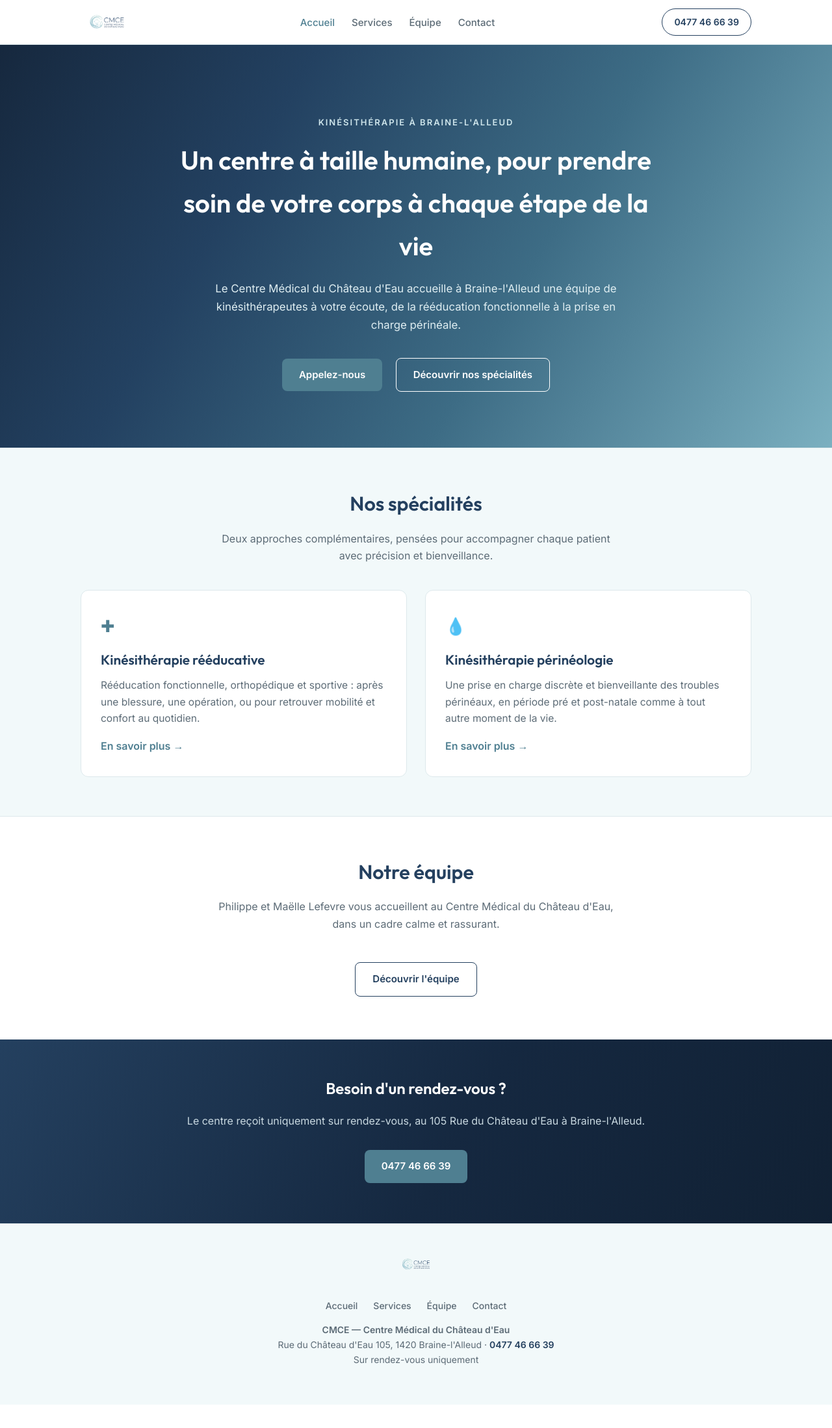
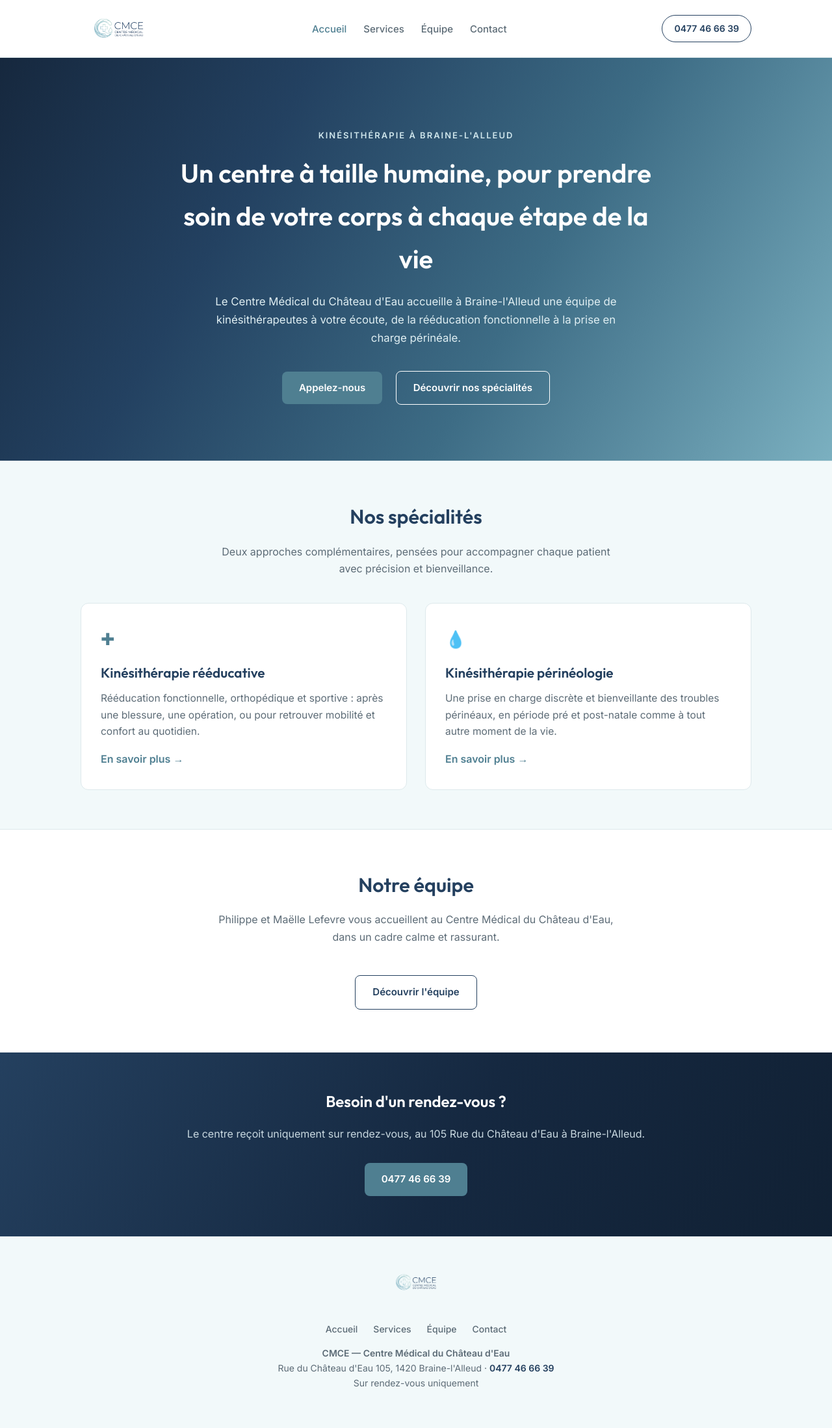
Before and after one commit to Bud-90/cmce, a plain HTML site: page index.html in a window 1280 px wide. Shown: the whole page at 65% size. Before the commit the page ends 2162 px from the top, so only its background shows below. Drawn offline with Linux system fonts and the light colour scheme.

Commit message:
Agrandit le logo dans le header et le footer

```diff
--- a/css/style.css
+++ b/css/style.css
@@ -40,7 +40,7 @@ a{color:inherit;}
   gap:20px;
 }
 .brand{display:flex;align-items:center;gap:12px;text-decoration:none;flex-shrink:0;}
-.brand-mark{height:44px;width:auto;display:block;}
+.brand-mark{height:64px;width:auto;display:block;}
 .main-nav ul{list-style:none;display:flex;gap:26px;margin:0;padding:0;}
 .main-nav a{text-decoration:none;font-size:15px;font-weight:500;color:var(--gray);}
 .main-nav a.active,.main-nav a:hover{color:var(--teal-dark);}
@@ -175,7 +175,7 @@ section.alt{background:var(--pale);border-top:1px solid var(--line);border-botto
 
 /* Footer */
 footer{padding:44px 0;text-align:center;color:var(--gray);font-size:14px;background:var(--pale);border-top:1px solid var(--line);}
-footer .footer-logo{height:36px;margin-bottom:14px;}
+footer .footer-logo{height:52px;margin-bottom:14px;}
 footer a{color:var(--navy);text-decoration:none;font-weight:600;}
 footer .footer-nav{margin:14px 0;}
 footer .footer-nav a{margin:0 10px;font-weight:500;color:var(--gray);}
```
